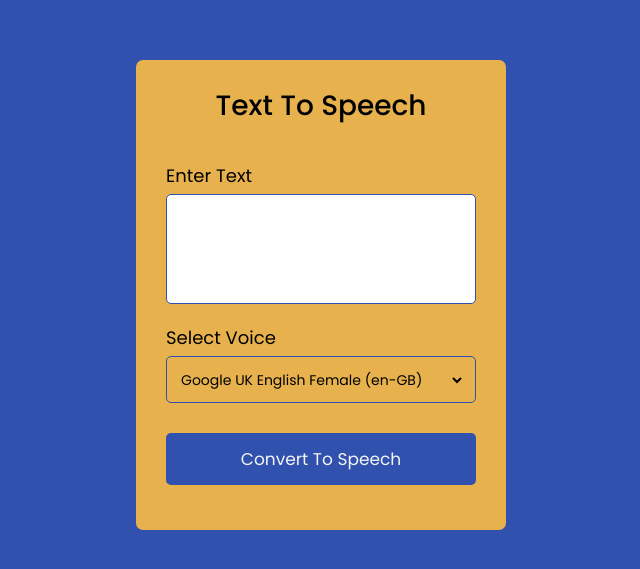
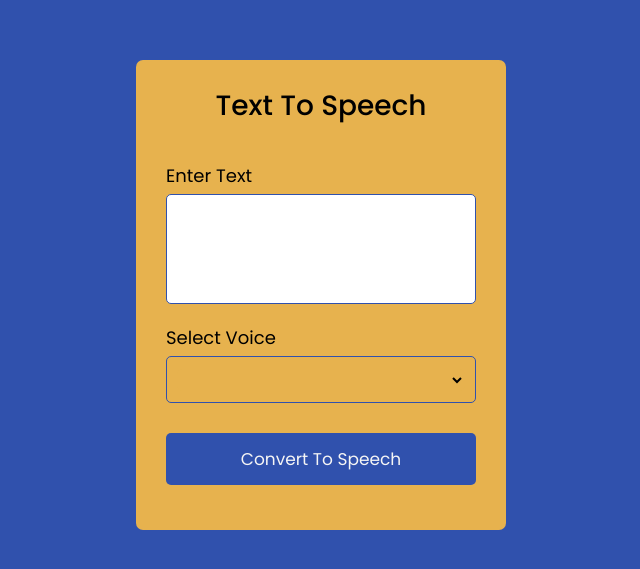
Before and after one commit to quisethecoder/text-to-speech, a plain HTML site: page index.html in a window 1280 px wide. Shown: the part 105-674 px from the top of the page, without its empty margins (319-959 px from the left). Drawn offline with Linux system fonts and the light colour scheme.

Commit message:
remove voice option

```diff
--- a/index.html
+++ b/index.html
@@ -16,12 +16,7 @@
                 <div class="row">
                     <label>Select Voice</label>
                     <div class="outer">
-                        <select>
-                            <option value="">Google UK English Female (en-GB)</option>
-                            <option value="">Google UK English Female (en-GB)</option>
-                            <option value="">Google UK English Female (en-GB)</option>
-                            <option value="">Google UK English Female (en-GB)</option>
-                        </select>
+                        <select></select>
                     </div>
                 </div>
                 <button>Convert To Speech</button>
```
